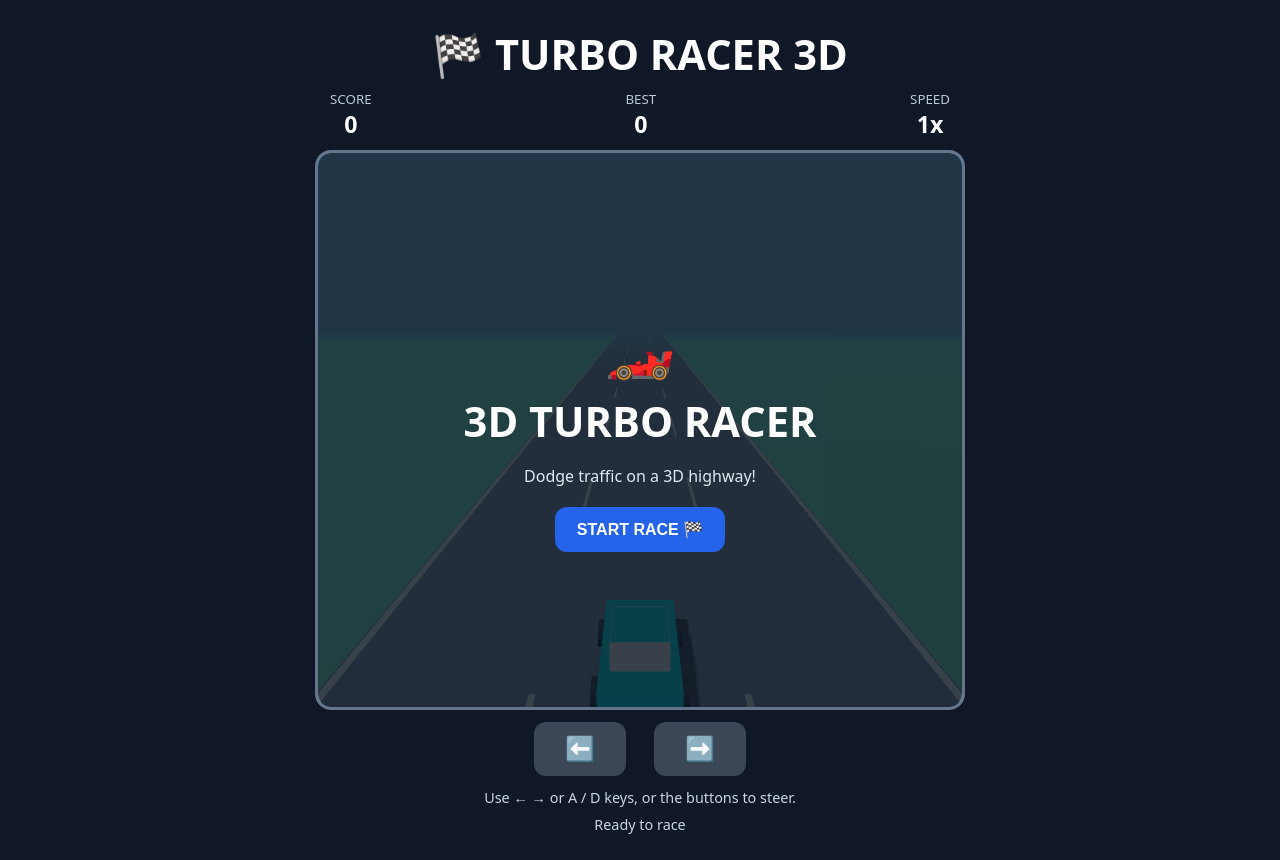
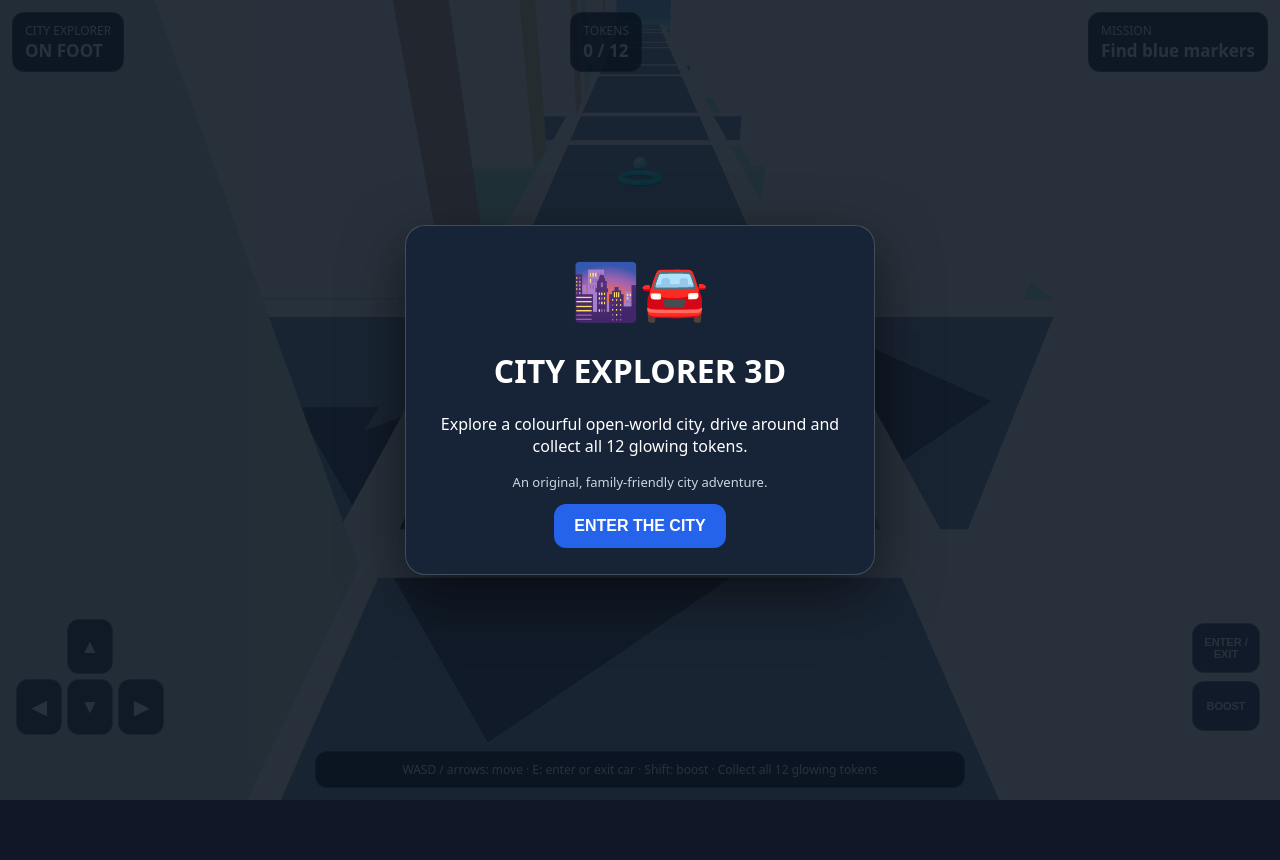
Before and after one commit to asbdufbuasdbfuysebfeydb-stack/What-r-we-doin, a plain HTML site: page turbo-racer-3d.html in a window 1280 px wide. After the commit the page ends 800 px from the top, so only its background shows below. Drawn offline with nearby package versions, Linux system fonts and the light colour scheme.

Commit message:
Update turbo-racer-3d.html

```diff
--- a/turbo-racer-3d.html
+++ b/turbo-racer-3d.html
@@ -1,86 +1,61 @@
 <!DOCTYPE html>
 <html lang="en">
 <head>
-<meta charset="UTF-8">
-<meta name="viewport" content="width=device-width, initial-scale=1">
-<title>Turbo Racer 3D</title>
+<meta charset="UTF-8"><meta name="viewport" content="width=device-width, initial-scale=1">
+<title>City Explorer 3D</title>
 <style>
-*{box-sizing:border-box}body{margin:0;background:#101827;color:#fff;font-family:system-ui,sans-serif;display:flex;justify-content:center;min-height:100vh;padding:18px}
-main{width:min(100%,650px);text-align:center}.stats{display:flex;justify-content:space-between;max-width:620px;margin:0 auto 10px}.stats small{display:block;color:#bdc7d5}.stats strong{font-size:1.45rem}
-#stage{position:relative;width:100%;height:min(70vh,650px);min-height:440px;border:3px solid #64748b;border-radius:16px;overflow:hidden;background:#87ceeb}
-#game{width:100%;height:100%;display:block;touch-action:none}
-#overlay{position:absolute;inset:0;background:#07111dcc;display:flex;flex-direction:column;align-items:center;justify-content:center;padding:22px}
-h1{margin:8px 0;font-size:clamp(1.8rem,6vw,2.6rem)}p{margin:8px 0 20px;color:#e2e8f0}
-button{border:0;border-radius:12px;padding:13px 22px;font-size:1rem;font-weight:850;background:#2563eb;color:white;cursor:pointer;touch-action:manipulation}
-.controls{display:flex;justify-content:center;gap:28px;margin:12px}.controls button{font-size:1.5rem;min-width:92px;background:#3b4656}
-.hint{font-size:.9rem;color:#cbd5e1;margin:8px}
-</style>
-</head>
+*{box-sizing:border-box}body{margin:0;background:#101827;color:#fff;font-family:system-ui,Arial,sans-serif;overflow:hidden}
+#game{position:fixed;inset:0;width:100%;height:100%;display:block;touch-action:none}
+#hud{position:fixed;top:12px;left:12px;right:12px;display:flex;justify-content:space-between;gap:8px;pointer-events:none}
+.panel{background:#101827cc;border:1px solid #ffffff30;border-radius:12px;padding:9px 12px;font-size:12px}.panel strong{font-size:17px;display:block}
+#help{position:fixed;left:50%;bottom:12px;transform:translateX(-50%);width:min(94vw,650px);text-align:center;background:#101827cc;border:1px solid #ffffff30;border-radius:12px;padding:9px;font-size:12px;pointer-events:none}
+#overlay{position:fixed;inset:0;background:#07111ddd;display:flex;align-items:center;justify-content:center;padding:20px;text-align:center}
+.card{max-width:470px;background:#172337;border:1px solid #ffffff30;border-radius:20px;padding:26px;box-shadow:0 20px 60px #0008}
+button{background:#2563eb;color:white;border:0;border-radius:12px;padding:13px 20px;font-weight:800;font-size:16px;cursor:pointer}
+#mobile{position:fixed;bottom:65px;left:0;right:0;display:flex;justify-content:space-between;padding:0 16px;pointer-events:none}
+.pad{display:grid;grid-template-columns:repeat(3,46px);gap:5px;pointer-events:auto}
+.pad button,.action{padding:10px 0;background:#26364dcc;border:1px solid #ffffff55;font-size:19px;touch-action:none}
+.action{width:68px;height:50px;margin:4px;font-size:11px}
+</style></head>
 <body>
-<main>
-<h1>🏁 TURBO RACER 3D</h1>
-<div class="stats">
-<div><small>SCORE</small><strong id="score">0</strong></div>
-<div><small>BEST</small><strong id="best">0</strong></div>
-<div><small>SPEED</small><strong id="speed">1x</strong></div>
-</div>
-<div id="stage">
 <canvas id="game"></canvas>
-<div id="overlay"><div style="font-size:3.5rem">🏎️</div><h1>3D TURBO RACER</h1><p>Dodge traffic on a 3D highway!</p><button id="start">START RACE 🏁</button></div>
-</div>
-<div class="controls"><button id="left" aria-label="Steer left">⬅️</button><button id="right" aria-label="Steer right">➡️</button></div>
-<div class="hint">Use ← → or A / D keys, or the buttons to steer.</div>
-<div class="hint" id="status">Ready to race</div>
-</main>
+<div id="hud"><div class="panel">CITY EXPLORER<strong id="mode">ON FOOT</strong></div><div class="panel">TOKENS<strong id="tokens">0 / 12</strong></div><div class="panel">MISSION<strong id="mission">Find blue markers</strong></div></div>
+<div id="mobile"><div class="pad"><span></span><button data-key="w">▲</button><span></span><button data-key="a">◀</button><button data-key="s">▼</button><button data-key="d">▶</button></div><div><button class="action" id="switch">ENTER / EXIT</button><br><button class="action" data-key="shift">BOOST</button></div></div>
+<div id="help">WASD / arrows: move · E: enter or exit car · Shift: boost · Collect all 12 glowing tokens</div>
+<div id="overlay"><div class="card"><div style="font-size:55px">🌆🚘</div><h1>CITY EXPLORER 3D</h1><p>Explore a colourful open-world city, drive around and collect all 12 glowing tokens.</p><p style="font-size:13px;color:#cbd5e1">An original, family-friendly city adventure.</p><button id="start">ENTER THE CITY</button></div></div>
 <script src="https://cdnjs.cloudflare.com/ajax/libs/three.js/r128/three.min.js"></script>
 <script>
-(() => {
-const canvas=document.getElementById('game'),stage=document.getElementById('stage');
-const overlay=document.getElementById('overlay'),scoreEl=document.getElementById('score'),bestEl=document.getElementById('best'),speedEl=document.getElementById('speed'),statusEl=document.getElementById('status');
-if(!window.THREE){overlay.innerHTML='<h1>Unable to load 3D engine</h1><p>Check your internet connection and reload.</p>';return;}
-const scene=new THREE.Scene();scene.background=new THREE.Color(0x87ceeb);scene.fog=new THREE.Fog(0x87ceeb,35,150);
-const camera=new THREE.PerspectiveCamera(62,1,.1,220);camera.position.set(0,7.5,13);camera.lookAt(0,0,-15);
-const renderer=new THREE.WebGLRenderer({canvas,antialias:true});renderer.setPixelRatio(Math.min(devicePixelRatio,2));renderer.shadowMap.enabled=true;renderer.shadowMap.type=THREE.PCFSoftShadowMap;
-scene.add(new THREE.HemisphereLight(0xffffff,0x527044,1.5));
-const sun=new THREE.DirectionalLight(0xffffff,1.5);sun.position.set(-8,18,10);sun.castShadow=true;scene.add(sun);
-const mat=(color,roughness=.8)=>new THREE.MeshStandardMaterial({color,roughness});
-const roadMat=mat(0x343a40),grassMat=mat(0x31834a),lineMat=mat(0xf4f4f4),dark=mat(0x171b20),glass=mat(0x9ed9e8,.25);
-const road=new THREE.Mesh(new THREE.PlaneGeometry(13,220),roadMat);road.rotation.x=-Math.PI/2;road.position.z=-75;road.receiveShadow=true;scene.add(road);
-const ground=new THREE.Mesh(new THREE.PlaneGeometry(220,240),grassMat);ground.rotation.x=-Math.PI/2;ground.position.set(0,-.08,-75);ground.receiveShadow=true;scene.add(ground);
-for(const x of [-6.35,6.35]){const edge=new THREE.Mesh(new THREE.BoxGeometry(.16,.035,220),lineMat);edge.position.set(x,.025,-75);scene.add(edge);}
-const dashes=[];for(const x of [-2.15,2.15])for(let z=8;z>-210;z-=12){const m=new THREE.Mesh(new THREE.BoxGeometry(.13,.035,5),lineMat);m.position.set(x,.03,z);scene.add(m);dashes.push(m);}
-function makeCar(color){
- const g=new THREE.Group(),body=new THREE.Mesh(new THREE.BoxGeometry(1.55,.55,2.7),mat(color,.35));body.position.y=.62;body.castShadow=true;g.add(body);
- const hood=new THREE.Mesh(new THREE.BoxGeometry(1.35,.18,.72),mat(color,.3));hood.position.set(0,.94,-.78);g.add(hood);
- const cabin=new THREE.Mesh(new THREE.BoxGeometry(1.13,.62,1.22),glass);cabin.position.set(0,1.12,.22);cabin.castShadow=true;g.add(cabin);
- const roof=new THREE.Mesh(new THREE.BoxGeometry(1.1,.12,.95),mat(color,.35));roof.position.set(0,1.45,.22);g.add(roof);
- for(const x of [-.83,.83])for(const z of [-.82,.85]){const w=new THREE.Mesh(new THREE.CylinderGeometry(.28,.28,.18,16),dark);w.rotation.z=Math.PI/2;w.position.set(x,.42,z);g.add(w);}
- for(const x of [-.48,.48]){const lamp=new THREE.Mesh(new THREE.BoxGeometry(.24,.12,.06),mat(0xfff2b0));lamp.position.set(x,.75,-1.37);g.add(lamp);}
- return g;
-}
-const player=makeCar(0x06b6d4);player.position.set(0,0,5);scene.add(player);
-const traffic=[],colors=[0xef4444,0xf59e0b,0xa78bfa,0xf1f5f9,0x22c55e];
-let score=0,best=Number(localStorage.getItem('turboRacer3DBest')||0),speed=19,elapsed=0,running=false,last=0,spawn=0;
-bestEl.textContent=best;const keys={};let steer=0;
-function addTraffic(){const lane=[-4.3,0,4.3][Math.floor(Math.random()*3)],car=makeCar(colors[Math.floor(Math.random()*colors.length)]);car.scale.setScalar(.92);car.position.set(lane,0,-105);scene.add(car);traffic.push(car);}
-function resize(){const w=stage.clientWidth,h=stage.clientHeight;renderer.setSize(w,h,false);camera.aspect=w/h;camera.updateProjectionMatrix();}
-new ResizeObserver(resize).observe(stage);resize();
-function end(){running=false;if(score>best){best=score;bestEl.textContent=best;localStorage.setItem('turboRacer3DBest',best);}statusEl.textContent='Race over';overlay.style.display='flex';overlay.innerHTML=`<div style="font-size:3.5rem">💥</div><h1>RACE OVER!</h1><p>Your score: <b>${score}</b><br>Best score: ${best}</p><button id="again">RACE AGAIN 🏁</button>`;document.getElementById('again').onclick=start;}
-function start(){traffic.forEach(c=>scene.remove(c));traffic.length=0;score=0;elapsed=0;spawn=0;speed=19;steer=0;player.position.x=0;running=true;last=0;scoreEl.textContent='0';speedEl.textContent='1x';statusEl.textContent='Racing!';overlay.style.display='none';requestAnimationFrame(loop);}
-function loop(t){if(!running)return;const dt=Math.min((t-last)/1000||.016,.04);last=t;elapsed+=dt;speed=19+Math.min(18,score*.035);steer=(keys.ArrowLeft||keys.a?-1:0)+(keys.ArrowRight||keys.d?1:0);player.position.x=THREE.MathUtils.clamp(player.position.x+steer*9*dt,-4.35,4.35);player.rotation.z=-steer*.09;
-for(const d of dashes){d.position.z+=speed*dt;if(d.position.z>12)d.position.z-=216;}
-spawn-=dt;if(spawn<=0){addTraffic();spawn=Math.max(.65,1.45-score*.0015);}
-for(let i=traffic.length-1;i>=0;i--){const c=traffic[i];c.position.z+=speed*dt;if(c.position.z>15){scene.remove(c);traffic.splice(i,1);score+=10;scoreEl.textContent=score;}
-if(Math.abs(c.position.x-player.position.x)<1.45&&Math.abs(c.position.z-player.position.z)<2.25){end();return;}}
-camera.position.x+=(player.position.x*.28-camera.position.x)*dt*2;camera.lookAt(player.position.x*.18,0,-15);
-speedEl.textContent=(speed/19).toFixed(1)+'x';renderer.render(scene,camera);requestAnimationFrame(loop);}
-document.getElementById('start').onclick=start;
-document.addEventListener('keydown',e=>{if(['ArrowLeft','ArrowRight'].includes(e.key))e.preventDefault();keys[e.key]=true;});
-document.addEventListener('keyup',e=>keys[e.key]=false);
-function hold(id,key){const b=document.getElementById(id);b.addEventListener('pointerdown',e=>{e.preventDefault();keys[key]=true;});['pointerup','pointerleave','pointercancel'].forEach(ev=>b.addEventListener(ev,()=>keys[key]=false));}
-hold('left','ArrowLeft');hold('right','ArrowRight');
-renderer.render(scene,camera);
+(()=>{
+const canvas=document.getElementById('game'),overlay=document.getElementById('overlay');
+if(!window.THREE){overlay.innerHTML='<div class="card"><h2>3D engine could not load</h2><p>Check your internet connection and reload.</p></div>';return;}
+const scene=new THREE.Scene();scene.background=new THREE.Color(0x8bc8ed);scene.fog=new THREE.Fog(0x8bc8ed,65,190);
+const camera=new THREE.PerspectiveCamera(65,innerWidth/innerHeight,.1,400);
+const renderer=new THREE.WebGLRenderer({canvas,antialias:true});renderer.setPixelRatio(Math.min(devicePixelRatio,2));renderer.setSize(innerWidth,innerHeight);renderer.shadowMap.enabled=true;
+scene.add(new THREE.HemisphereLight(0xffffff,0x52634c,1.6));
+const sun=new THREE.DirectionalLight(0xffffff,1.35);sun.position.set(-45,75,35);sun.castShadow=true;scene.add(sun);
+const mat=(c,r=.85)=>new THREE.MeshStandardMaterial({color:c,roughness:r});
+const grass=mat(0x478b52),road=mat(0x343b45),line=mat(0xf4f0d8),glass=mat(0x83c9dd,.35);
+function box(w,h,d,m,x,y,z){const o=new THREE.Mesh(new THREE.BoxGeometry(w,h,d),m);o.position.set(x,y,z);o.castShadow=true;o.receiveShadow=true;scene.add(o);return o;}
+const ground=new THREE.Mesh(new THREE.PlaneGeometry(360,360),grass);ground.rotation.x=-Math.PI/2;ground.position.y=-.12;scene.add(ground);
+for(let i=-4;i<=4;i++){let p=i*32;box(10,.08,300,road,p,0,0);box(300,.08,10,road,0,0,p);box(1,.1,300,line,p-4.7,.06,0);box(1,.1,300,line,p+4.7,.06,0);box(300,.1,1,line,0,.06,p-4.7);box(300,.1,1,line,0,.06,p+4.7);}
+const palettes=[0xd7bda5,0x9eb5c6,0xd1d4d8,0xc8a8a0,0xb7c8a4,0xd8c99e];
+for(let gx=-4;gx<4;gx++)for(let gz=-4;gz<4;gz++){let cx=gx*32+16,cz=gz*32+16;for(let j=0;j<3;j++)for(let k=0;k<3;k++){if(Math.random()<.17)continue;let x=cx+(j-1)*8+(Math.random()-.5)*2,z=cz+(k-1)*8+(Math.random()-.5)*2,w=5+Math.random()*2,d=5+Math.random()*2,h=7+Math.random()*22;box(w,h,d,mat(palettes[Math.floor(Math.random()*palettes.length)]),x,h/2,z);for(let yy=3;yy<h-1;yy+=3.5)for(let xx=-w/2+1;xx<w/2;xx+=2){let win=new THREE.Mesh(new THREE.BoxGeometry(.9,1.35,.07),glass);win.position.set(x+xx,yy,z-d/2-.04);scene.add(win);}}}
+for(let i=0;i<65;i++){let x=(Math.random()-.5)*270,z=(Math.random()-.5)*270;if(Math.abs(x%32)<6||Math.abs(z%32)<6)continue;let tr=new THREE.Mesh(new THREE.CylinderGeometry(.2,.27,2,7),mat(0x765037));tr.position.set(x,1,z);scene.add(tr);let crown=new THREE.Mesh(new THREE.SphereGeometry(1.5,8,7),mat(0x287b43));crown.position.set(x,2.8,z);scene.add(crown);}
+function makeCar(color=0xe23d42){let g=new THREE.Group(),body=new THREE.Mesh(new THREE.BoxGeometry(2.1,.75,4),mat(color,.4));body.position.y=.75;g.add(body);let cabin=new THREE.Mesh(new THREE.BoxGeometry(1.55,.85,1.9),glass);cabin.position.set(0,1.48,.15);g.add(cabin);let roof=new THREE.Mesh(new THREE.BoxGeometry(1.48,.13,1.65),mat(color,.4));roof.position.set(0,1.92,.15);g.add(roof);for(let x of [-1.08,1.08])for(let z of [-1.25,1.25]){let wh=new THREE.Mesh(new THREE.CylinderGeometry(.42,.42,.25,12),mat(0x17191c));wh.rotation.z=Math.PI/2;wh.position.set(x,.43,z);g.add(wh);}return g;}
+const car=makeCar();scene.add(car);
+const person=new THREE.Group();let torso=new THREE.Mesh(new THREE.BoxGeometry(.75,1.05,.45),mat(0x2563eb));torso.position.y=1.25;person.add(torso);let head=new THREE.Mesh(new THREE.SphereGeometry(.34,12,10),mat(0xf0bd91));head.position.y=2.05;person.add(head);for(let x of [-.22,.22]){let leg=new THREE.Mesh(new THREE.BoxGeometry(.22,.8,.25),mat(0x273449));leg.position.set(x,.4,0);person.add(leg);}person.position.set(3,0,0);scene.add(person);
+const tokens=[];for(let i=0;i<12;i++){let x=(Math.floor(i/3)-1.5)*32+16,z=(i%3-1)*32+16;let ring=new THREE.Mesh(new THREE.TorusGeometry(.85,.13,8,24),mat(0x19d8ff,.35));ring.position.set(x,.9,z);ring.rotation.x=Math.PI/2;scene.add(ring);let orb=new THREE.Mesh(new THREE.SphereGeometry(.28,12,10),mat(0x4deaff,.25));orb.position.set(x,1.5,z);scene.add(orb);tokens.push({ring,orb,got:false});}
+let driving=false,started=false,score=0,heading=0,velocity=0,last=0;const keys={};
+const mode=document.getElementById('mode'),tokenText=document.getElementById('tokens'),mission=document.getElementById('mission');
+function active(){return driving?car:person;}
+function switchMode(){if(!started)return;driving=!driving;velocity=0;mode.textContent=driving?'DRIVING':'ON FOOT';}
+document.getElementById('switch').onclick=switchMode;
+document.addEventListener('keydown',e=>{keys[e.key.toLowerCase()]=true;if(e.key.toLowerCase()==='e'&&!e.repeat)switchMode();});
+document.addEventListener('keyup',e=>keys[e.key.toLowerCase()]=false);
+document.querySelectorAll('[data-key]').forEach(b=>{let k=b.dataset.key;b.addEventListener('pointerdown',e=>{e.preventDefault();keys[k]=true;});['pointerup','pointercancel','pointerleave'].forEach(ev=>b.addEventListener(ev,()=>keys[k]=false));});
+function start(){started=true;overlay.style.display='none';last=0;requestAnimationFrame(loop);}document.getElementById('start').onclick=start;
+function move(dt){let obj=active(),forward=(keys.w||keys.arrowup?1:0)-(keys.s||keys.arrowdown?1:0),turn=(keys.a||keys.arrowleft?1:0)-(keys.d||keys.arrowright?1:0);if(driving){velocity+=forward*(keys.shift?27:17)*dt;velocity*=Math.pow(.91,dt*60);velocity=THREE.MathUtils.clamp(velocity,-10,keys.shift?30:22);heading+=turn*dt*(1.5+Math.abs(velocity)*.055)*(velocity<-.2?-1:1);}else{velocity=forward*8;heading+=turn*dt*2.5;}let dir=new THREE.Vector3(Math.sin(heading),0,-Math.cos(heading));obj.position.addScaledVector(dir,velocity*dt);obj.position.x=THREE.MathUtils.clamp(obj.position.x,-145,145);obj.position.z=THREE.MathUtils.clamp(obj.position.z,-145,145);obj.rotation.y=heading;}
+function loop(t){if(!started)return;let dt=Math.min((t-last)/1000||.016,.04);last=t;move(dt);tokens.forEach(tok=>{if(tok.got)return;tok.ring.rotation.z+=dt*1.4;tok.orb.position.y=1.5+Math.sin(t*.003+tok.orb.position.x)*.18;if(active().position.distanceTo(tok.ring.position)<2.2){tok.got=true;scene.remove(tok.ring,tok.orb);score++;tokenText.textContent=score+' / 12';}});if(score===12)mission.textContent='City explorer champion!';let target=active().position.clone(),behind=new THREE.Vector3(Math.sin(heading)*(driving?10:7),driving?6:5,Math.cos(heading)*(driving?10:7));camera.position.lerp(target.clone().add(behind),1-Math.pow(.001,dt));camera.lookAt(target.x,target.y+1.2,target.z);renderer.render(scene,camera);requestAnimationFrame(loop);}
+function resize(){camera.aspect=innerWidth/innerHeight;camera.updateProjectionMatrix();renderer.setSize(innerWidth,innerHeight);}addEventListener('resize',resize);resize();camera.position.set(0,8,12);camera.lookAt(0,0,0);renderer.render(scene,camera);
 })();
-</script>
-</body>
-</html>
+</script></body></html>
```
